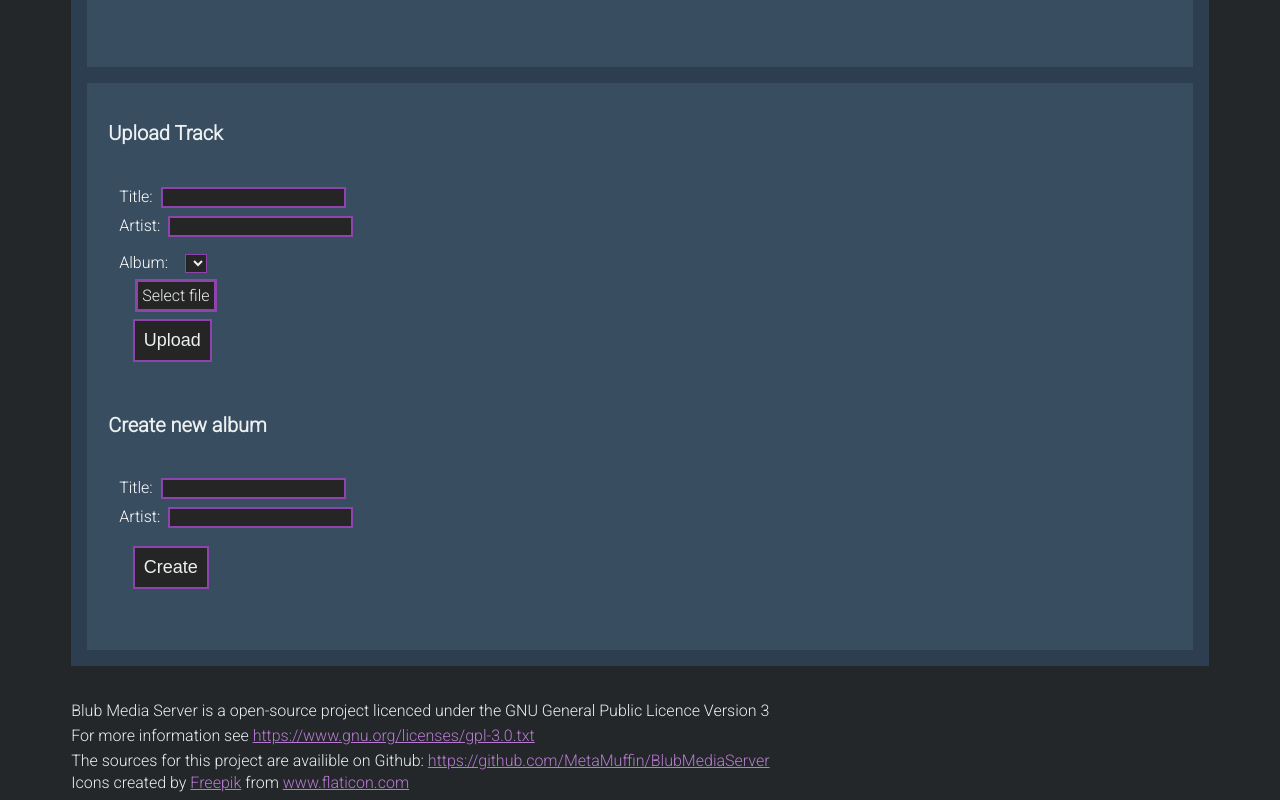
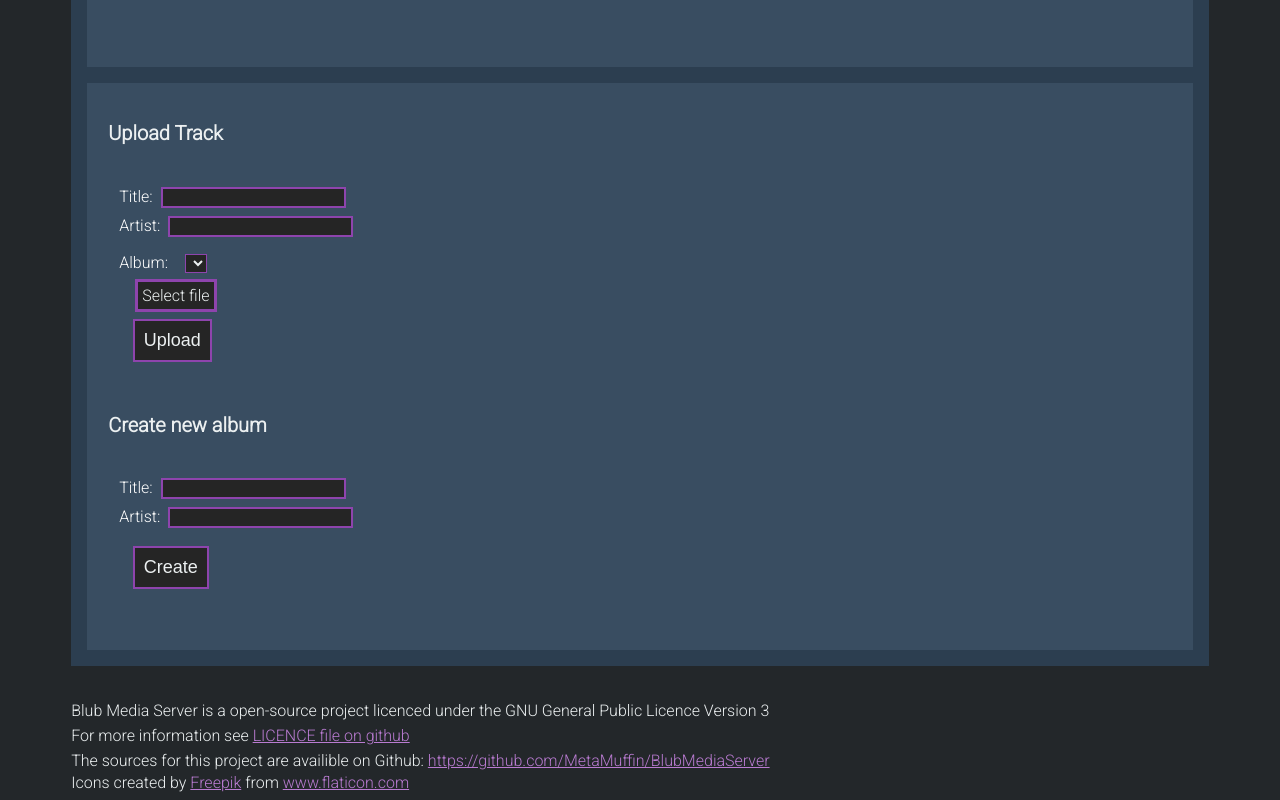
Before and after one commit to metamuffin/BlubMediaServer, a website: page client/index.html in a window 1280 px wide. Shown: the part 425-1225 px from the top of the page. Drawn offline with Linux system fonts and the light colour scheme; files that its build step writes are made by us from their sources; no server answers.

Commit message:
added links to LICENCE on github

```diff
--- a/client/index.html
+++ b/client/index.html
@@ -59,7 +59,7 @@
         </section>
         <footer>
             <p>Blub Media Server is a open-source project licenced under the GNU General Public Licence Version 3</p>
-            <p>For more information see <a href="https://www.gnu.org/licenses/gpl-3.0.txt">https://www.gnu.org/licenses/gpl-3.0.txt</a></p>
+            <p>For more information see <a href="https://raw.githubusercontent.com/MetaMuffin/BlubMediaServer/master/LICENCE">LICENCE file on github</a></p>
             <p>The sources for this project are availible on Github: <a href="https://github.com/MetaMuffin/BlubMediaServer">https://github.com/MetaMuffin/BlubMediaServer</a></p>
             <div>Icons created by <a href="https://www.flaticon.com/de/autoren/freepik" title="Freepik">Freepik</a> from <a href="https://www.flaticon.com/de/" title="Flaticon">www.flaticon.com</a></div>
         </footer>
```
